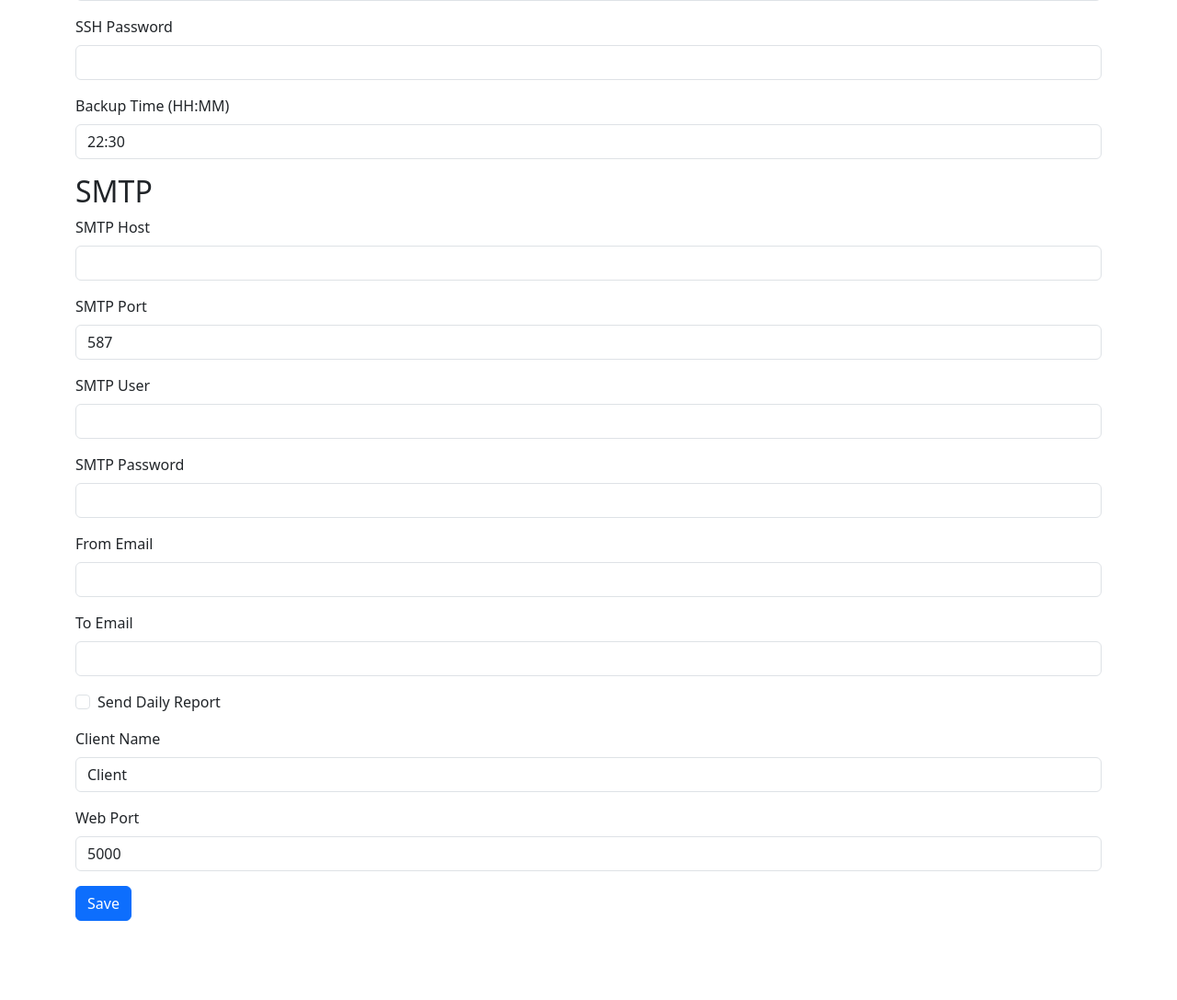
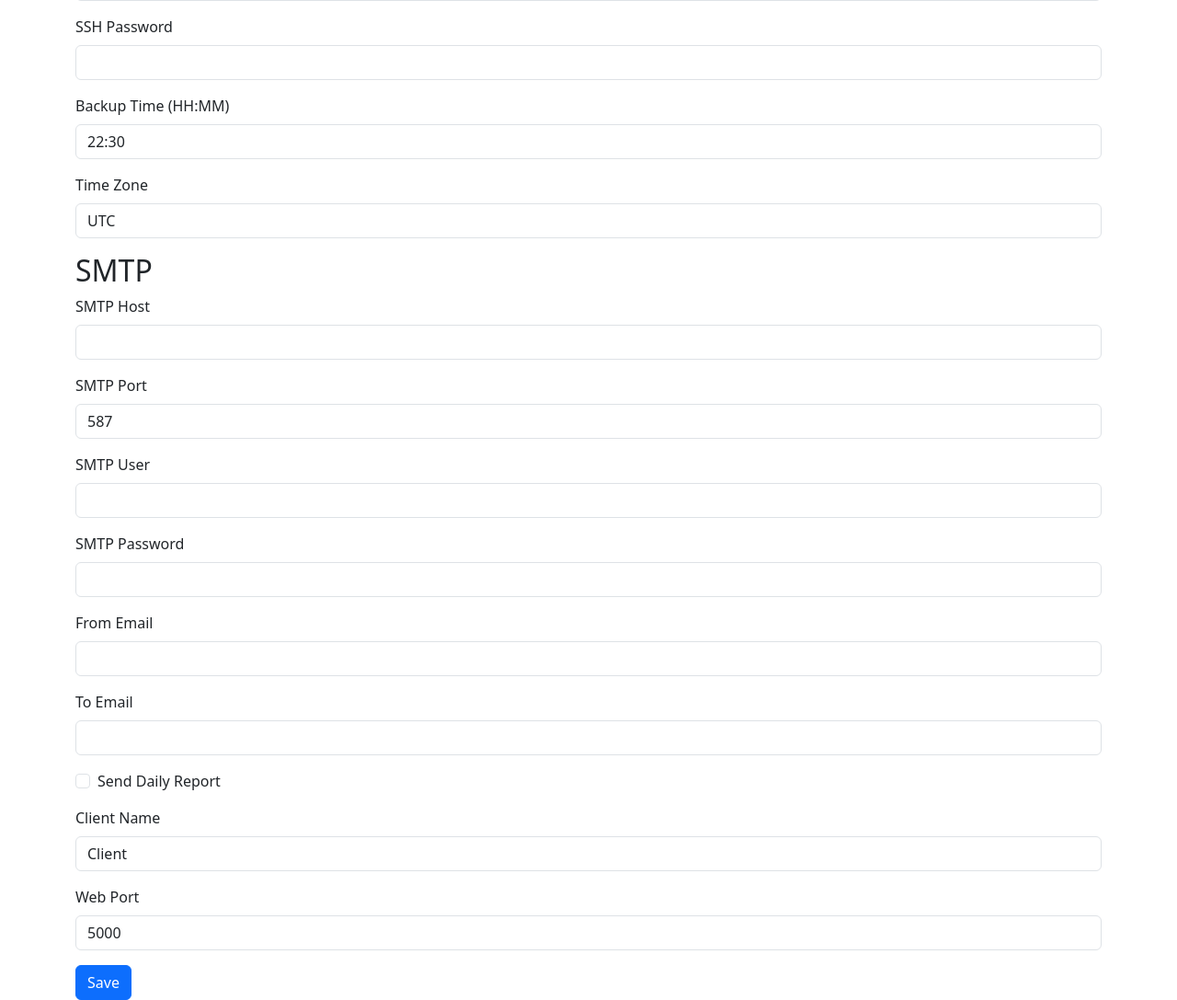
Before and after one commit to Eykthirnyr/UniFi-SSH-Backup, a Flask app: page /settings in a window 1280 px wide. Shown: the part 385-1472 px from the top of the page at 92% size. Before the commit the page ends 1386 px from the top, so only its background shows below. Run offline with Flask 3, Linux system fonts and the light colour scheme.

Commit message:
Add timezone support and display current time

```diff
--- a/app.py
+++ b/app.py
@@ -4,6 +4,7 @@ import datetime
 import base64
 import subprocess
 import smtplib
+import pytz
 from email.mime.text import MIMEText
 from flask import Flask, render_template, request, redirect, url_for, send_from_directory, flash
 from apscheduler.schedulers.background import BackgroundScheduler
@@ -53,7 +54,8 @@ def load_config():
             'smtp_from': '',
             'send_report': False,
             'web_port': 5000,
-            'client_name': 'Client'
+            'client_name': 'Client',
+            'timezone': 'UTC'
         }
     with open(CONFIG_FILE, 'r') as f:
         cfg = json.load(f)
@@ -61,6 +63,8 @@ def load_config():
         cfg['ssh_pass'] = decode_pw(cfg['ssh_pass'])
     if 'smtp_pass' in cfg:
         cfg['smtp_pass'] = decode_pw(cfg['smtp_pass'])
+    if 'timezone' not in cfg:
+        cfg['timezone'] = 'UTC'
     return cfg
 
 
@@ -136,7 +140,8 @@ def run_backup():
 def schedule_job():
     scheduler.remove_all_jobs()
     t = datetime.datetime.strptime(config['backup_time'], '%H:%M').time()
-    scheduler.add_job(run_backup, 'cron', hour=t.hour, minute=t.minute, id='daily')
+    tz = pytz.timezone(config.get('timezone', 'UTC'))
+    scheduler.add_job(run_backup, 'cron', hour=t.hour, minute=t.minute, id='daily', timezone=tz)
 
 
 schedule_job()
@@ -145,12 +150,15 @@ scheduler.start()
 
 @app.route('/')
 def index():
-    today_str = datetime.date.today().strftime('%Y%m%d')
+    tz = pytz.timezone(config.get('timezone', 'UTC'))
+    now = datetime.datetime.now(tz)
+    today_str = now.strftime('%Y%m%d')
     today_dir = os.path.join(BACKUP_ROOT, today_str)
     today_files = []
     if os.path.exists(today_dir):
         today_files = os.listdir(today_dir)
-    return render_template('run.html', status=LAST_STATUS, logs=LOG_LINES, today_files=today_files, today=today_str)
+    current_time = now.strftime('%Y-%m-%d %H:%M %Z')
+    return render_template('run.html', status=LAST_STATUS, logs=LOG_LINES, today_files=today_files, today=today_str, current_time=current_time)
 
 
 @app.route('/trigger')
@@ -179,7 +187,7 @@ def list_backups():
 def settings():
     global config
     if request.method == 'POST':
-        for key in ['ip', 'ssh_port', 'ssh_user', 'ssh_pass', 'backup_time', 'smtp_host', 'smtp_port', 'smtp_user', 'smtp_pass', 'smtp_to', 'smtp_from', 'client_name']:
+        for key in ['ip', 'ssh_port', 'ssh_user', 'ssh_pass', 'backup_time', 'smtp_host', 'smtp_port', 'smtp_user', 'smtp_pass', 'smtp_to', 'smtp_from', 'client_name', 'timezone']:
             config[key] = request.form.get(key, '')
         config['send_report'] = True if request.form.get('send_report') == 'on' else False
         config['web_port'] = int(request.form.get('web_port', 5000))
--- a/requirements.txt
+++ b/requirements.txt
@@ -1,3 +1,4 @@
 Flask
 APScheduler
 paramiko
+pytz
--- a/templates/run.html
+++ b/templates/run.html
@@ -1,6 +1,7 @@
 {% extends 'layout.html' %}
 {% block content %}
 <h1 class="mb-3">Backup Status</h1>
+<p class="text-muted">{{ current_time }}</p>
 <p>{{ status.message }}</p>
 {% if status.success and today_files %}
   <p>Today's backups:</p>
--- a/templates/settings.html
+++ b/templates/settings.html
@@ -21,6 +21,10 @@
   <div class="mb-3">
     <label class="form-label">Backup Time (HH:MM)</label>
     <input class="form-control" name="backup_time" value="{{ config.backup_time }}">
+  </div>
+  <div class="mb-3">
+    <label class="form-label">Time Zone</label>
+    <input class="form-control" name="timezone" value="{{ config.timezone }}">
   </div>
   <h2>SMTP</h2>
   <div class="mb-3">
```
Also changed, not shown: README.md.
